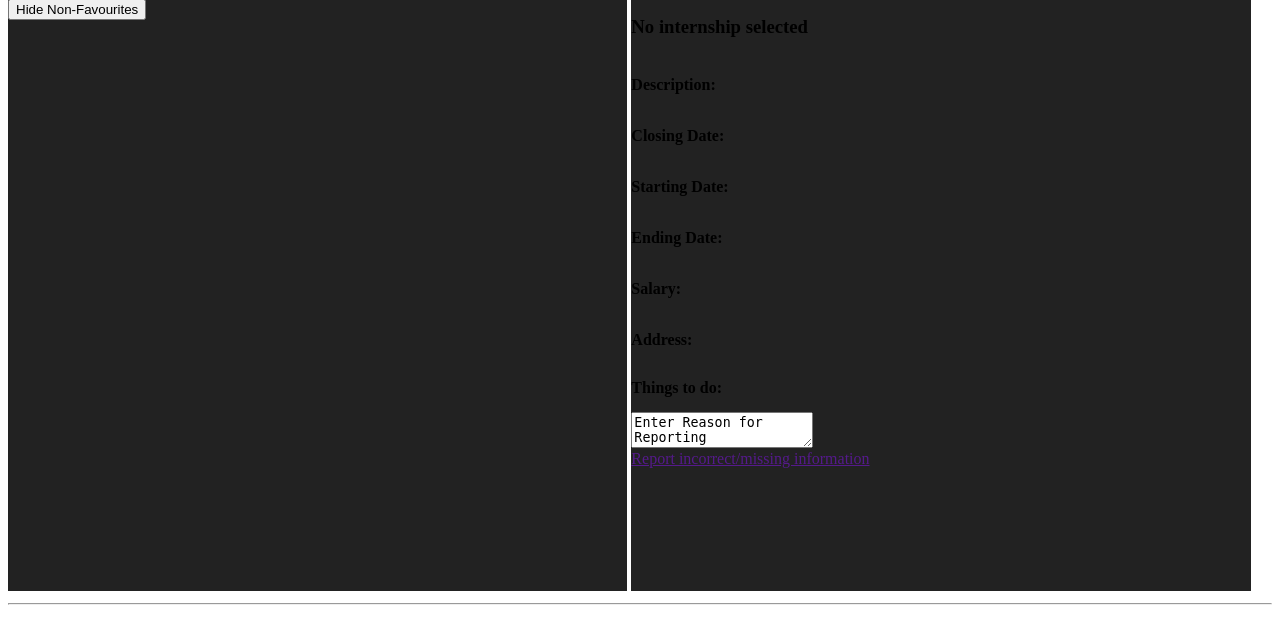
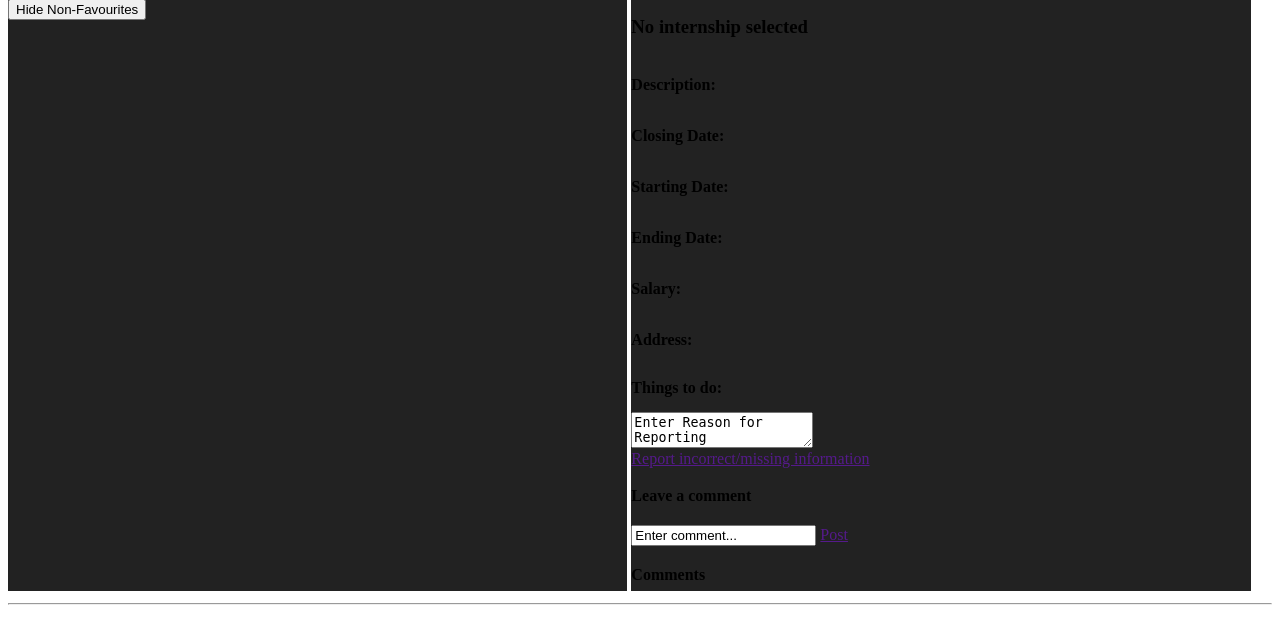
Before and after one commit to Guitarosaurus/LegendaryScottishInternships, a Django app: page /legendary/listings/ in a window 1280 px wide. Shown: the part 137-781 px from the top of the page. Run offline with Django 3.2, Linux system fonts and the light colour scheme; the visitor is signed in with stand-in values (Sample User, id 1); data that the repository does not hold is empty.

Commit message:
Added Comments

```diff
--- a/legendary/forms.py
+++ b/legendary/forms.py
@@ -52,12 +52,12 @@ class InternshipForm(forms.ModelForm):
         exclude = ('company_id', 'user_ids',)
 
 class CommentForm(forms.ModelForm):
-    data = forms.CharField(max_length=Comment.MAX_COMMENT_LENGTH)
+    # data = forms.CharField(max_length=Comment.MAX_COMMENT_LENGTH)
     # Rest of fields filled in by login details?
 
     class Meta:
         model = Comment
-        fields = ('data', )
+        fields = ()
 
 class ChangeChecklistForm(forms.ModelForm):
     checklist = forms.CharField(max_length=Internship.MAX_LIST_LENGTH,
--- a/legendary/urls.py
+++ b/legendary/urls.py
@@ -14,6 +14,7 @@ urlpatterns = [
     path('login/',views.user_login,name='login'),
     path('register/',views.register,name='register'),
     path('listings/',views.listings,name='listings'),
+    path('listings/<str:internship_id>/<str:comment_data>/comment/',views.comment,name='comment'),
     path('logout/', views.user_logout, name='logout'),
 
 ]
--- a/legendary/views.py
+++ b/legendary/views.py
@@ -160,6 +160,26 @@ def register(request):
 
     return response
 
+@login_required
+def comment(request, internship_id, comment_data):
+
+    if request.method == 'GET':
+        comment_form = CommentForm(request.POST)
+
+        if comment_form.is_valid():
+            comment = comment_form.save(commit=False)
+            comment.internship_id = Internship.objects.get(name=internship_id)
+            comment.data = comment_data
+            comment.user_id = request.user
+            comment.save()
+
+        else:
+            print(comment_form.errors)
+    else:
+        comment_form = CommentForm()
+
+    return redirect(reverse('legendary:listings'))
+
 def listings(request):
 
     context_dict = {}
--- a/static/js/legendary_listings.js
+++ b/static/js/legendary_listings.js
@@ -21,6 +21,8 @@ $(document).ready( function() {
                     $(item).prop('checked', localStorage.getItem($(item).parent().children("p").html()) === "true");
                 }
             );
+            console.log($(this).children("div.hidden").children("div.comments").children());
+            $("#comments").html($(this).children("div.hidden").children("div.comments").html());
         }
     );
     $('.favourite').click(
@@ -41,6 +43,11 @@ $(document).ready( function() {
     $("#report").click(
         function() {
             $(this).attr("href","../about/" + $("#name").html() + "/" + $("#report_reason").val().replace(/\n/g, '%0A') + "/report");
+        }
+    );
+    $("#post_comment").click(
+        function() {
+            $(this).attr("href", $("#name").html() + "/" + $("#comment").val() + "/comment");
         }
     );
     let nonFavouritesShown = false;
--- a/templates/legendary/listings.html
+++ b/templates/legendary/listings.html
@@ -27,6 +27,15 @@ Listings
                 <p class="salary">{{ listing.salary }}</p>
                 <p class="address">{{ listing.address }}</p>
                 <p class="checklist">{{ listing.checklist }}</p>
+                <div class="comments">
+                    {% for comment in listing.comment_set.all %}
+                        <div style="background-color: #333333">
+                            <h4>{{ comment.user_id }}</h4>
+                            <p>{{ comment.data }}</p>
+                        </div>
+                    {% endfor %}
+                </div>
+
             </div>
         </div>
     {% endfor %}
@@ -51,7 +60,14 @@ Listings
         <p><strong>Things to do: </strong></p>
         <p id="checklist"></p>
         <textarea id="report_reason" type="text">Enter Reason for Reporting</textarea></br>
-        <a id="report" href="">Report incorrect/missing information</a>
+        <a id="report" href="">Report incorrect/missing information</a></br>
+        {% if user.is_authenticated %}
+            <h4>Leave a comment</h4>
+            <input id="comment" type="text" value="Enter comment...">
+            <a id="post_comment" href="">Post</a>
+        {% endif %}
+        <h4>Comments</h4>
+        <div id="comments"></div>
     </div>
 </div>
 
```
